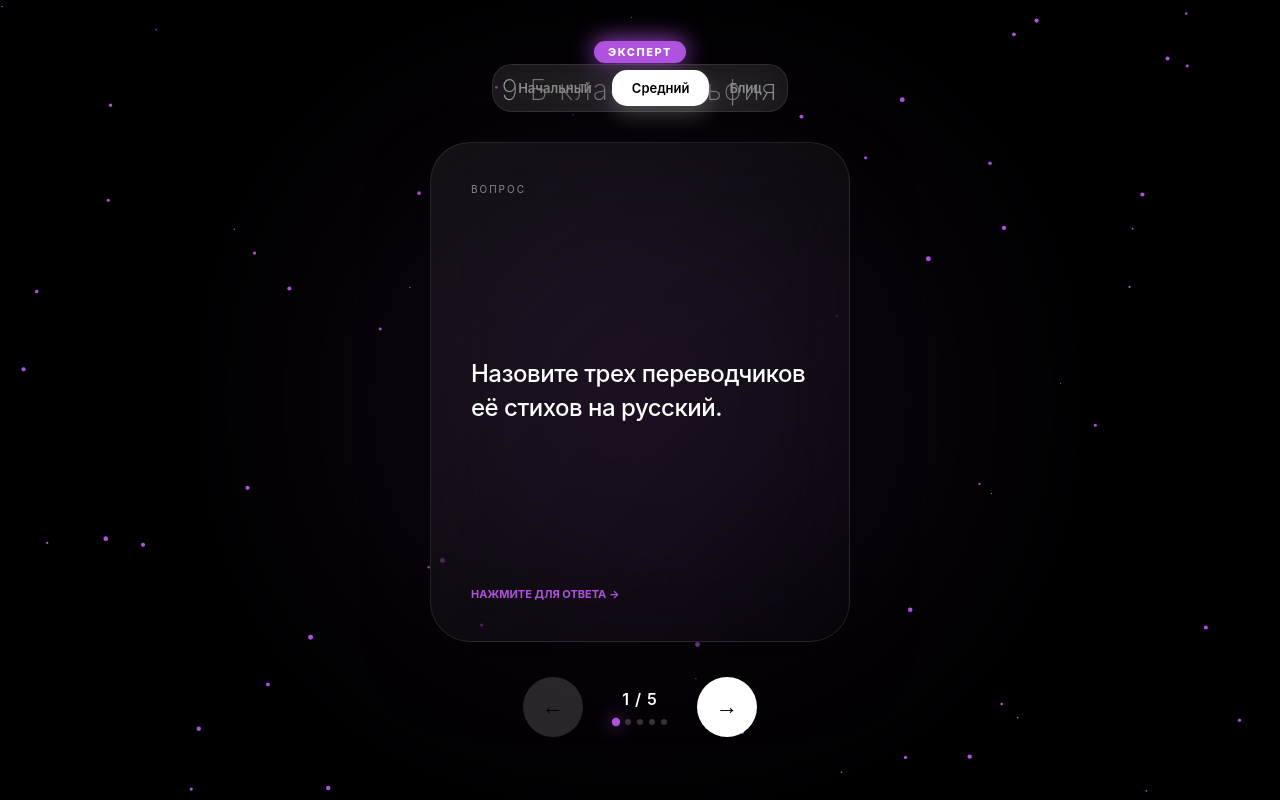
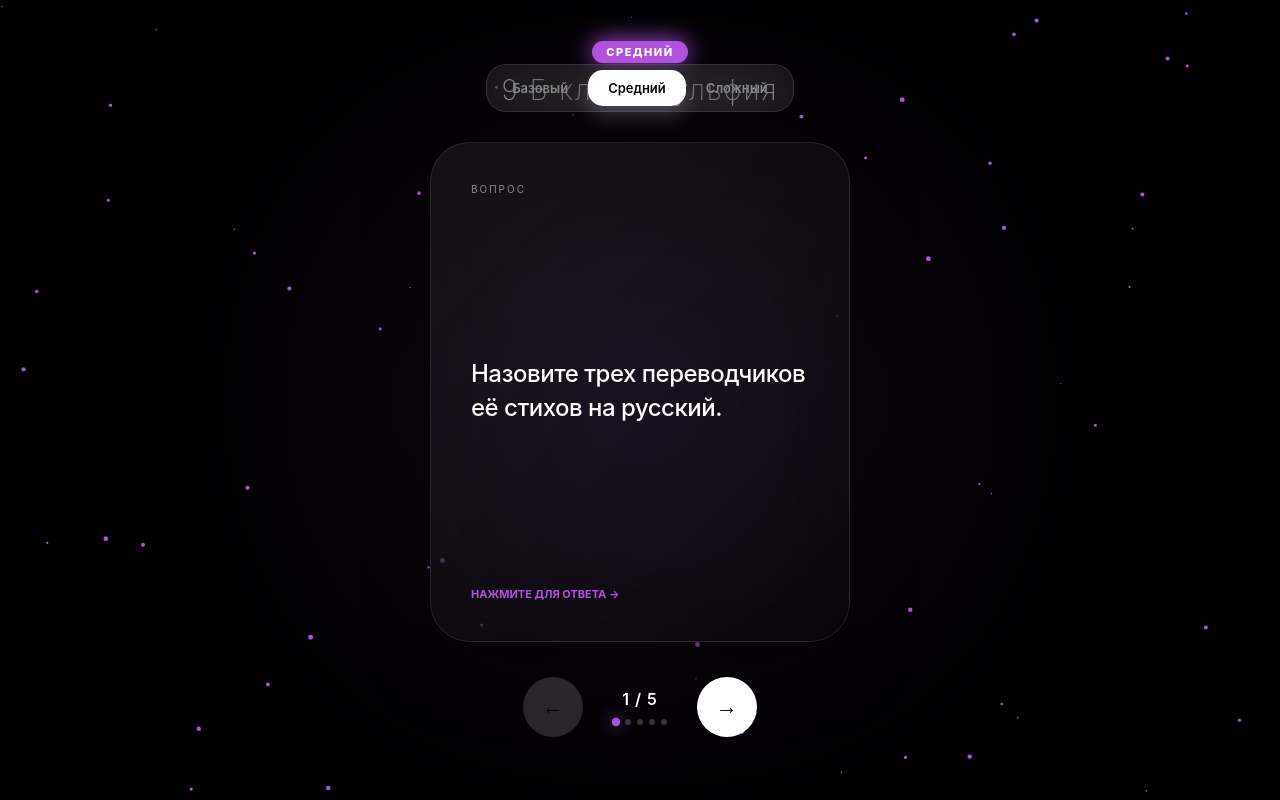
Before and after one commit to cmxbw/Zulfiya, a plain HTML site: page index.html in a window 1280 px wide. Both pictures are taken after a click on the element "Средний". Drawn offline with Linux system fonts and the light colour scheme.

Commit message:
Update index.html

```diff
--- a/index.html
+++ b/index.html
@@ -219,9 +219,9 @@
     </header>
 
     <div class="selector">
-        <div class="tab active" onclick="setMode('easy', this)">Начальный</div>
+        <div class="tab active" onclick="setMode('easy', this)">Базовый</div>
         <div class="tab" onclick="setMode('medium', this)">Средний</div>
-        <div class="tab" onclick="setMode('blitz', this)">Блиц</div>
+        <div class="tab" onclick="setMode('blitz', this)">Сложный</div>
     </div>
 
     <div class="stage" onclick="flip()">
@@ -285,7 +285,7 @@
             current = mode;
 
             const colors = { easy: '#007aff', medium: '#af52de', blitz: '#ff2d55' };
-            const labels = { easy: 'БАЗОВЫЙ', medium: 'ЭКСПЕРТ', blitz: 'БЛИЦ-РЕЖИМ' };
+            const labels = { easy: 'БАЗОВЫЙ', medium: 'СРЕДНИЙ', blitz: 'СЛОЖНЫЙ' };
 
             document.documentElement.style.setProperty('--active-accent', colors[mode]);
             document.getElementById('diff-badge').textContent = labels[mode];
```
